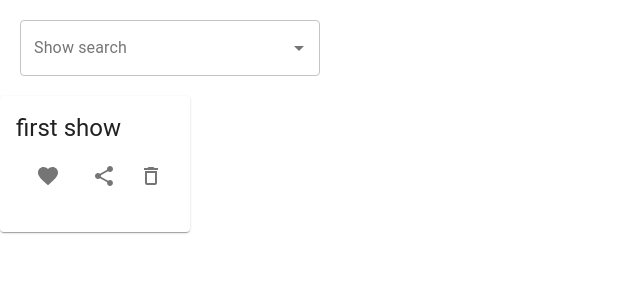
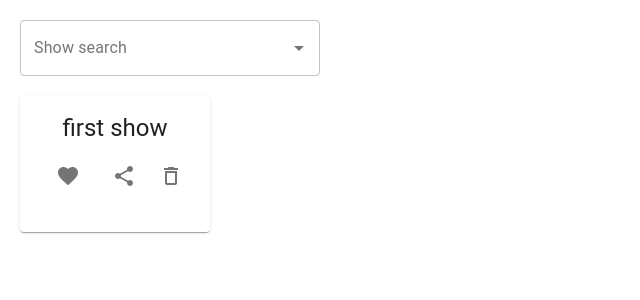
Before and after one commit to Pingpouff/showlnir, a React (Create React App) app: page / in a window 1280 px wide. Shown: the top 300 px of the page, without its empty margins (0-640 px from the left). Built offline with nearby package versions, Linux system fonts and the light colour scheme; the HTML template or start-up script is replaced by a standard one.

Commit message:
refacto: extract tvmaze search logic to a new service provider

```diff
--- a/src/App.css
+++ b/src/App.css
@@ -1,5 +1,6 @@
 .App {
   text-align: center;
+  padding: 20px;
 }
 
 .App-logo {
--- a/src/App.tsx
+++ b/src/App.tsx
@@ -1,21 +1,22 @@
 import React, { useState } from 'react';
-import SearchForm from "./shows/Search-form";
+import SearchForm from "./shows/search/Search-form";
 import { Show } from './shows/Show';
 import ShowList from './shows/ShowList';
+import './App.css'
+import tvMazeServiceSearch from './shows/TvmazeService';
 
 function App() {
   const initShows: Array<Show> = [];
-  initShows.push( { title: 'first show' })
+  initShows.push({ title: 'first show' })
   const [shows, setShows] = useState(initShows);
-  const addShows = (text: string) => {
+  const addShow = (text: string) => {
     console.log("TODO: search for show: " + text);
-    // new Show()
-    return { title: text };
+    setShows(shows.concat([{ title: text }]));
   };
 
   return (
     <div className="App">
-      <SearchForm shows={shows} addShows={addShows} setShows={setShows}></SearchForm>
+      <SearchForm add={addShow} searchProvider={tvMazeServiceSearch}></SearchForm>
       <ShowList shows={shows}></ShowList>
     </div>
   );
--- /dev/null
+++ b/src/shows/TvmazeService.ts
@@ -0,0 +1,6 @@
+const tvMazeServiceSearch = (searchText: string) => {
+    return fetch(`https://api.tvmaze.com/search/shows?q=${searchText}`)
+      .then((res) => res.json());
+}
+
+export default tvMazeServiceSearch;
--- a/src/shows/Search-form.css
+++ b/src/shows/search/Search-form.css
@@ -1,4 +1,4 @@
 .Search-form {
   text-align: center;
-  padding: 20px;
+  padding-bottom: 20px;
 }
--- a/src/shows/Search-form.tsx
+++ b/src/shows/search/Search-form.tsx
@@ -1,27 +1,21 @@
 import React, { SFC, useState } from 'react';
 import './Search-form.css';
 // import Button from "@material-ui/core/Button";
-import { Show } from './Show';
-import Autocomplete from '@material-ui/lab/Autocomplete';
+import { Show } from '../Show';
+import Autocomplete, { createFilterOptions } from '@material-ui/lab/Autocomplete';
 import { TextField } from '@material-ui/core';
 
-interface SearchFormProp { shows: Array<Show>, addShows: (name: string) => Show, setShows: (shows: Array<Show>) => void };
-
+interface SearchFormProp { add: (name: string) => void, searchProvider: (searchText: string) => Promise<string[]> };
 
 const SearchForm: SFC<SearchFormProp> = (props) => {
 
-  const searchOnTvMaze = (searchText: string) => {
-    fetch(`https://api.tvmaze.com/search/shows?q=${searchText}`)
-      .then((res) => res.json())
+  const searchOn = (searchText: string) => {
+    props.searchProvider(searchText)
       .then(
         (result) => {
           const newProps = result.map((elt: any) => elt.show.name);
           console.log(newProps);
           setSugestions(newProps);
-          // this.setState({
-          //   isLoaded: true,
-          //   tasks: [...this.state.tasks, result.name],
-          // });
         },
         // Note: it's important to handle errors here
         // instead of a catch() block so that we don't swallow
@@ -37,25 +31,6 @@ const SearchForm: SFC<SearchFormProp> = (props) => {
       });
   };
 
-  // const handleSubmit = (e: React.FormEvent) => {
-
-  //   e.preventDefault();
-  //   console.log(text);
-  //   setText("");
-  //   props.setShows(props.shows.concat([props.addShows(text)]));
-  // };
-  // const [text, setText] = useState("");
-
-  // const WAIT_INTERVAL = 1000;
-  // let timerID: number;
-  // const handleSearch = (query: string) => {
-  // clearTimeout(timerID);
-  // timerID = setTimeout(() => {
-  //   console.log('some action after delay')
-  // }, WAIT_INTERVAL);
-  //   console.log("auto");
-  // }
-
   const [value, setValue] = React.useState<string | null>('');
   const [inputValue, setInputValue] = React.useState('');
 
@@ -66,39 +41,27 @@ const SearchForm: SFC<SearchFormProp> = (props) => {
         id="Show-search"
         value={value}
         onChange={(event: any, newValue: string | null) => {
-          // setValue(newValue);
           if (newValue) {
-            props.setShows(props.shows.concat([props.addShows(newValue)]));
-            // setText('');
+            props.add(newValue);
             setValue(null);
           }
         }}
         inputValue={inputValue}
         onInputChange={(event, newInputValue) => {
-          searchOnTvMaze(newInputValue);
+          searchOn(newInputValue);
           setInputValue(newInputValue);
         }}
-        // onSearch={handleSearch}
         options={sugestions}
         // getOptionLabel={(option) => option.title}
         style={{ width: 300 }}
         renderInput={(params) => <TextField {...params} label="Show search" variant="outlined" />}
-
+        filterOptions={(options, params) => {
+          return options;
+        }}
         selectOnFocus
         clearOnBlur
         handleHomeEndKeys
       />
-      {/* <form onSubmit={handleSubmit}>
-        <input
-          type="text"
-          className="input"
-          placeholder="Enter Item"
-          value={text}
-          onChange={(e) => setText(e.target.value)}
-        />
-        <Button className="Paper">Submit</Button>
-      </form> */}
-
     </div>
   )
 };
```
